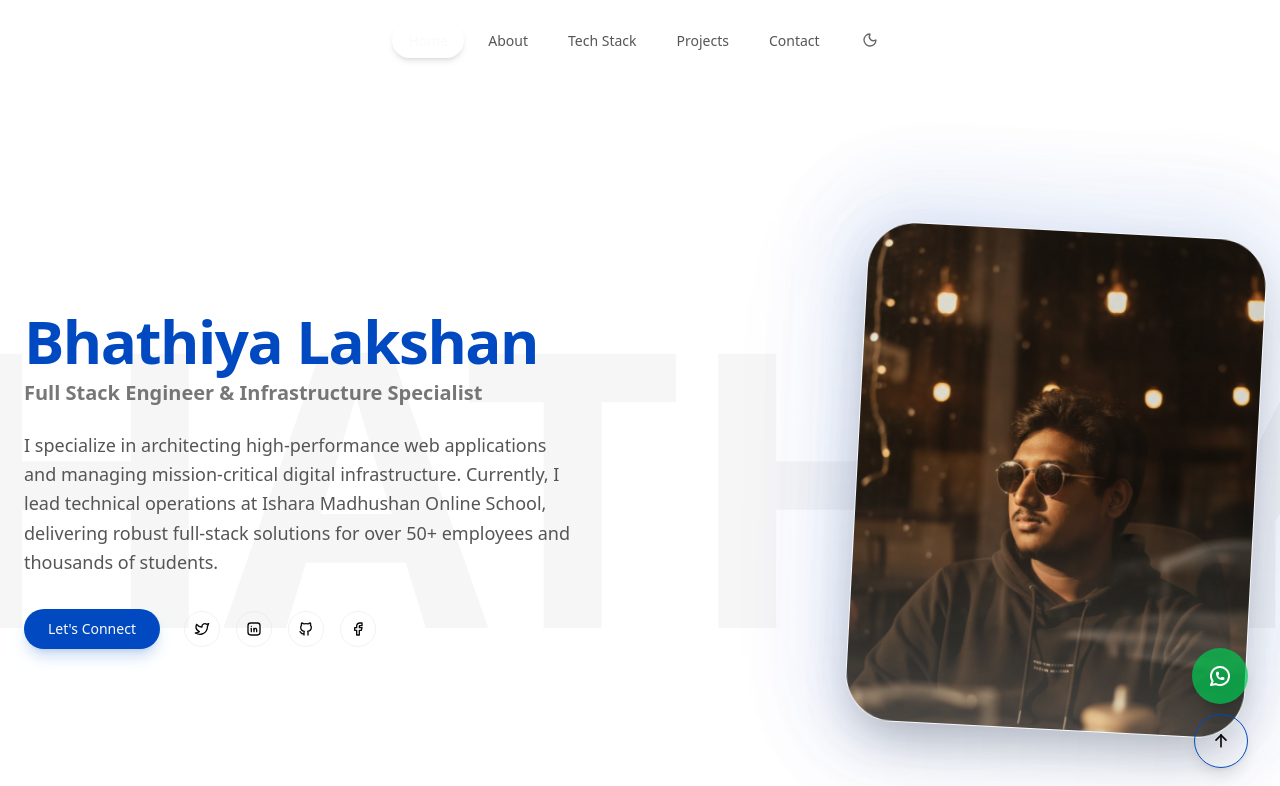
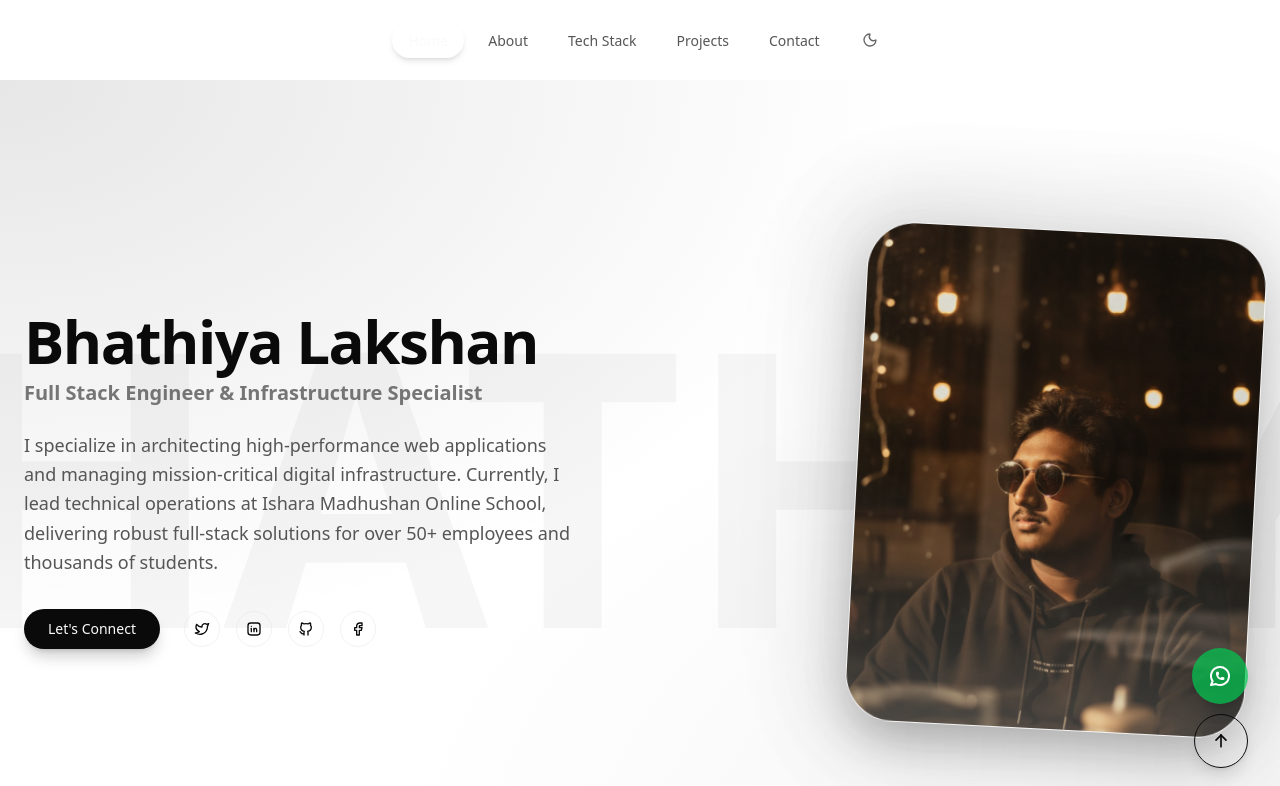
Before and after one commit to smbhathiya/portfolio-2025, a Next.js app: page / in a window 1280 px wide. Shown: the top 786 px of the page. Built offline with nearby package versions, Linux system fonts and the light colour scheme; a web font is replaced by a local one.

Commit message:
refactor: remove unused sidebar and chart color variables, update primary colors for light and dark modes

```diff
--- a/app/globals.css
+++ b/app/globals.css
@@ -9,19 +9,6 @@
   --color-foreground: var(--foreground);
   --font-sans: var(--font-geist-sans);
   --font-mono: var(--font-geist-mono);
-  --color-sidebar-ring: var(--sidebar-ring);
-  --color-sidebar-border: var(--sidebar-border);
-  --color-sidebar-accent-foreground: var(--sidebar-accent-foreground);
-  --color-sidebar-accent: var(--sidebar-accent);
-  --color-sidebar-primary-foreground: var(--sidebar-primary-foreground);
-  --color-sidebar-primary: var(--sidebar-primary);
-  --color-sidebar-foreground: var(--sidebar-foreground);
-  --color-sidebar: var(--sidebar);
-  --color-chart-5: var(--chart-5);
-  --color-chart-4: var(--chart-4);
-  --color-chart-3: var(--chart-3);
-  --color-chart-2: var(--chart-2);
-  --color-chart-1: var(--chart-1);
   --color-ring: var(--ring);
   --color-input: var(--input);
   --color-border: var(--border);
@@ -52,8 +39,11 @@
   --card-foreground: oklch(0.145 0 0);
   --popover: oklch(1 0 0);
   --popover-foreground: oklch(0.145 0 0);
-  --primary: oklch(0.45 0.2 260); /* Professional Deep Blue */
+
+  /* Primary - Black in Light Mode */
+  --primary: oklch(0.145 0 0);
   --primary-foreground: oklch(0.985 0 0);
+
   --secondary: oklch(0.97 0 0);
   --secondary-foreground: oklch(0.205 0 0);
   --muted: oklch(0.97 0 0);
@@ -64,6 +54,11 @@
   --border: oklch(0.922 0 0);
   --input: oklch(0.922 0 0);
   --ring: var(--primary);
+
+  /* Helper components for Mesh Gradient Opacity */
+  --p-l: 0.145;
+  --p-c: 0;
+  --p-h: 0;
 }
 
 .dark {
@@ -73,29 +68,37 @@
   --card-foreground: oklch(0.95 0 0);
   --popover: oklch(0.12 0 0);
   --popover-foreground: oklch(0.95 0 0);
-  --primary: oklch(0.65 0.18 250); /* Vibrant Blue for Dark Mode */
+
+  /* Primary - White/Silver in Dark Mode */
+  --primary: oklch(0.95 0 0);
   --primary-foreground: oklch(0.1 0 0);
-  --secondary: oklch(0.16 0.02 240);
+
+  --secondary: oklch(0.16 0.02 0);
   --secondary-foreground: oklch(0.95 0 0);
-  --muted: oklch(0.16 0.02 240);
+  --muted: oklch(0.16 0.02 0);
   --muted-foreground: oklch(0.6 0 0);
-  --accent: oklch(0.2 0.05 250);
+  --accent: oklch(0.2 0.05 0);
   --accent-foreground: oklch(0.95 0 0);
   --border: oklch(1 0 0 / 12%);
   --input: oklch(1 0 0 / 15%);
   --ring: var(--primary);
+
+  /* Helper components for Mesh Gradient Opacity */
+  --p-l: 0.95;
+  --p-c: 0;
+  --p-h: 0;
 }
 
 @layer utilities {
   .bg-mesh {
     background-image: radial-gradient(
         at 0% 0%,
-        oklch(var(--primary) / 0.1) 0px,
+        oklch(var(--p-l) var(--p-c) var(--p-h) / 0.1) 0px,
         transparent 50%
       ),
       radial-gradient(
         at 100% 100%,
-        oklch(var(--primary) / 0.05) 0px,
+        oklch(var(--p-l) var(--p-c) var(--p-h) / 0.05) 0px,
         transparent 50%
       );
   }
@@ -114,41 +117,29 @@
   }
 }
 
-/* Custom scrollbar styles */
 @layer utilities {
   .scrollbar-hide {
-    /* IE and Edge */
     -ms-overflow-style: none;
-
-    /* Firefox */
     scrollbar-width: none;
-
-    /* Safari and Chrome */
     &::-webkit-scrollbar {
       display: none;
     }
   }
 }
 
-/* Mobile marquee animations */
 @layer components {
   .animate-marquee-infinite {
     animation: marquee-infinite 30s linear infinite;
   }
-
   .animate-marquee-infinite-reverse {
     animation: marquee-infinite-reverse 35s linear infinite;
   }
-
-  /* Faster mobile animations */
   .animate-marquee-mobile {
     animation: marquee-infinite 15s linear infinite;
   }
-
   .animate-marquee-mobile-reverse {
     animation: marquee-infinite-reverse 18s linear infinite;
   }
-
   .group:hover .group-hover\:pause {
     animation-play-state: paused;
   }
```
